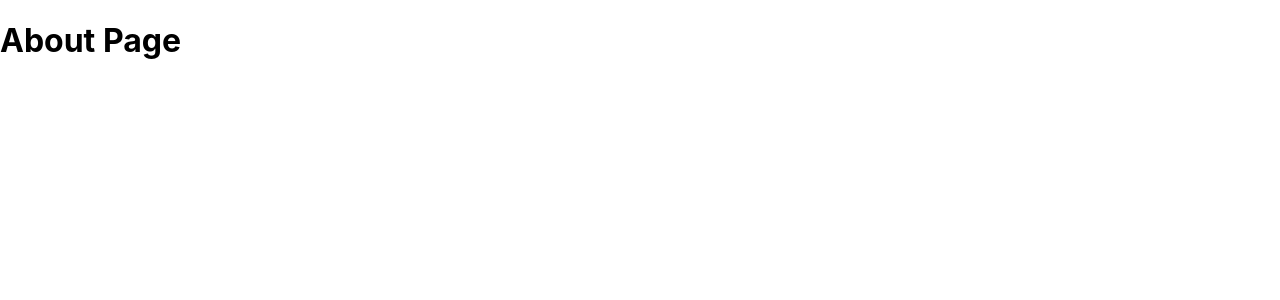
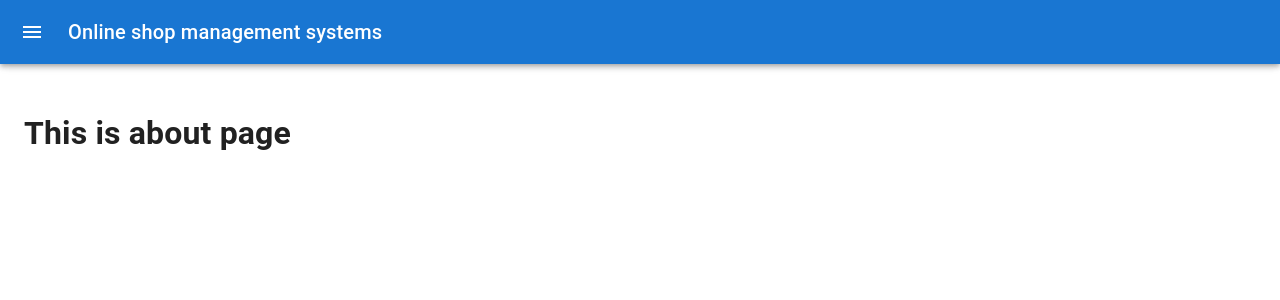
Before and after one commit to namvl/lime, a React (Vite) app: page /about in a window 1280 px wide. Shown: the top 300 px of the page. Built offline with nearby package versions, Linux system fonts and the light colour scheme.

Commit message:
update layout for home and about page

```diff
--- a/src/pages/About.tsx
+++ b/src/pages/About.tsx
@@ -1,9 +1,11 @@
 //src/pages/About.tsx
+
+import Layout from "../components/Layout"
 
 export const About = () => {
   return (
-    <>
-      <h1>About Page</h1>
-    </>
+    <Layout>
+      <h1>This is about page</h1>
+    </Layout>
   )
 }
--- a/src/pages/Home.tsx
+++ b/src/pages/Home.tsx
@@ -1,8 +1,10 @@
+import Layout from "../components/Layout"
+
 //src/pages/Home.tsx
 export const Home = () => {
     return (
-      <>
-        <h1>Home Page</h1>
-      </>
-    )
+        <Layout>
+          <h1>This is home page</h1>
+        </Layout>
+      )
   }
```
